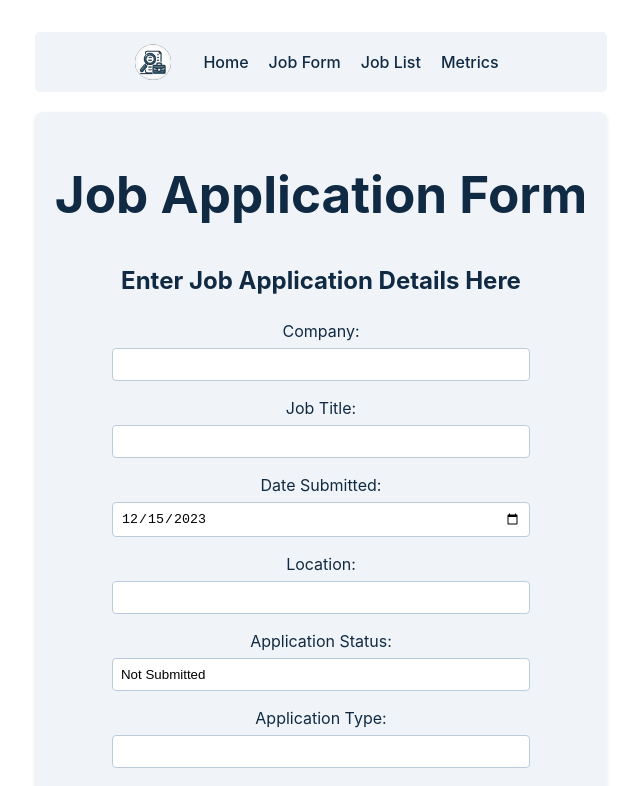
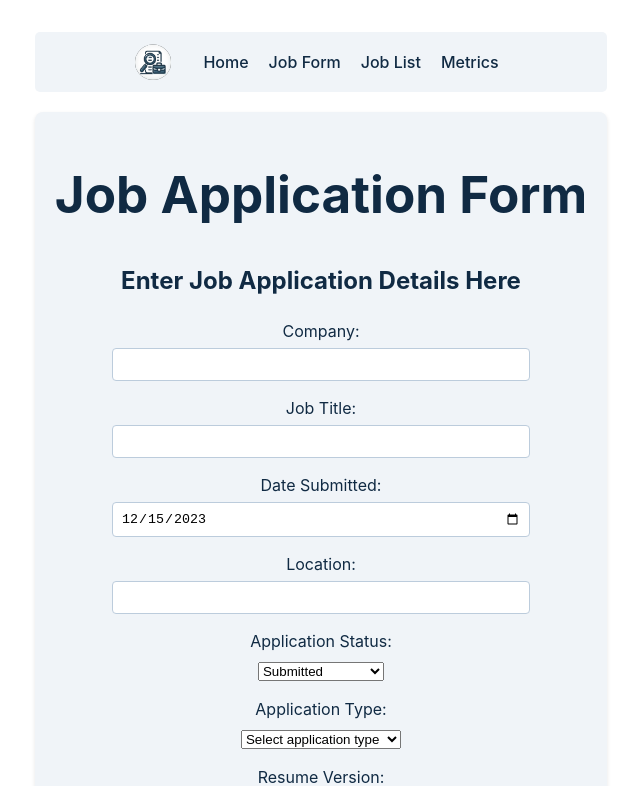
Before and after one commit to ElDuke717/job-application-tracker, a React (Vite) app: page /job-form in a window 1280 px wide. Shown: the top 786 px of the page, without its empty margins (319-959 px from the left). Built offline with nearby package versions, Linux system fonts and the light colour scheme.

Commit message:
add latest changes to bar graph, job form and metrics

```diff
--- a/src/components/BarGraph.tsx
+++ b/src/components/BarGraph.tsx
@@ -4,13 +4,31 @@ import { Bar } from "@visx/shape";
 import { scaleLinear, scaleBand } from "@visx/scale";
 import { AxisLeft, AxisBottom } from "@visx/axis";
 
-// Our data...
+type BarGraphProps = {
+    totalApplications: number;
+    totalEmails: number;
+    totalPhoneScreens: number;
+    totalInterviews: number;
+    totalRejections: number;
+    totalAcceptances: number;
+    totalOffers: number;
+};
+
+const BarGraph = ({
+    totalApplications,
+    totalEmails,
+    totalPhoneScreens,
+    totalInterviews,
+    totalRejections,
+    totalAcceptances,
+    totalOffers
+}: BarGraphProps) => {
     const data = [
-  { type: "Applications", value: 43 },
-  { type: "E-mail", value: 2 },
-  { type: "Phone Screens", value: 1 },
-  { type: "Interviews", value: 0 },
-  { type: "Rejections", value: 12 },
+        { type: "Applications", value: totalApplications },
+        { type: "E-mails", value: totalEmails },
+        { type: "Phone Screens", value: totalPhoneScreens },
+        { type: "Interviews", value: totalInterviews },
+        { type: "Rejections", value: totalRejections },
         { type: "Acceptances", value: 0 },
         { type: "Offers", value: 0 },
     ];
@@ -34,20 +52,17 @@ const yScale = scaleLinear({
 
     // Customize y-axis ticks to whole numbers
     const yAxisTicks = yScale.ticks().filter((tick) => Number.isInteger(tick));
-// To get the value for a specific type, e.g., 'Applications'
-// calcs to get rate of phone screens from applications
-const typeToFind = "Applications";
-const applicationValue = data.find((item) => item.type === typeToFind)?.value;
-const screens = Math.floor(applicationValue * 0.2);
 
-export default function BarGraph() {
     return (
         <div className='graph'>
-
             <svg width={width} height={height}>
                 <Group>
+
+
                     {data.map((d) => {
                         const barHeight = height - margin.bottom - yScale(d.value);
+                        console.log(data.map(d => d.value)); // This should be an array of numbers
+
                         return (
                             <Bar
                                 key={`bar-${d.type}`}
@@ -64,23 +79,23 @@ export default function BarGraph() {
                         scale={xScale}
                         top={height - margin.bottom}
                         tickLabelProps={() => ({
-              fontSize: 12, // Set your desired font size here
-              textAnchor: "middle", // Center the tick labels
+                            fontSize: 12,
+                            textAnchor: "middle",
                         })}
                     />
                 </Group>
             </svg>
-      <h3>
+            <h3 className="graph-info">
                 Target 20% conversion from application full CS style application to
                 phone screen.
             </h3>
-      <h3>
-        You could possibly get {screens} phone{" "}
-        {screens > 1 ? "screens" : "screen"} with your current rate of
+            <h3 className="graph-info">
+                You could possibly get {Math.floor(totalApplications * 0.2)} phone{" "}
+                {totalPhoneScreens > 1 ? "screens" : "screen"} with your current rate of
                 applications.
             </h3>
         </div>
     );
-}
+};
 
-export { BarGraph };
+export default BarGraph;
--- a/src/components/JobForm.tsx
+++ b/src/components/JobForm.tsx
@@ -7,7 +7,7 @@ const initialJobApplicationState: JobApplication = {
   company: "",
   jobTitle: "",
   location: "",
-  applicationStatus: "Not Submitted", // default status
+  applicationStatus: "Submitted", // default status
   applicationType: "",
   resume: "", // filename or other details
   coverLetter: "", // yes or no or other details
@@ -184,26 +184,38 @@ if (jobApplication.internalContactEmail) {
 {/* Application Status field */}
 <div>
     <label htmlFor="applicationStatus">Application Status:</label>
-  <input
-    type="text"
+    <select
         id="applicationStatus"
         name="applicationStatus"
         value={jobApplication.applicationStatus}
         onChange={handleInputChange}
-  />
+    >
+        <option value="Not Submitted">Not Submitted</option>
+        <option value="Submitted">Submitted</option>
+        <option value="Rejected">Rejected</option>
+        <option value="Phone Screen">Phone Screen</option>
+        <option value="Move to interview">Move to interview</option>
+    </select>
     {errors.applicationStatus && <div style={{ color: "red" }}>{errors.applicationStatus}</div>}
 </div>
 
 {/* Application Type field */}
 <div>
     <label htmlFor="applicationType">Application Type:</label>
-  <input
-    type="text"
+    <select
         id="applicationType"
         name="applicationType"
         value={jobApplication.applicationType}
         onChange={handleInputChange}
-  />
+    >
+        <option value="">Select application type</option>
+        <option value="Quick apply">Quick apply</option>
+        <option value="Traditional">Traditional</option>
+        <option value="Codesmith style">Codesmith style</option>
+        <option value="Workday application">Workday application</option>
+        <option value="Other company system">Other company system</option>
+        <option value="Other">Other</option>
+    </select>
     {errors.applicationType && <div style={{ color: "red" }}>{errors.applicationType}</div>}
 </div>
 
--- a/src/components/Metrics.tsx
+++ b/src/components/Metrics.tsx
@@ -14,23 +14,24 @@ const Metrics = () => {
     const fetchData = async () => {
       try {
         const response = await fetch('server/data/jobApplications.json');
-        console.log(response)
+
         const jobApplications = await response.json();
+        console.log('jobApplications', jobApplications);
 
         // Calculate metrics
         const totalApplications = jobApplications.length;
-        const totalRejections = jobApplications.filter(app => app.applicationStatus === 'Rejected').length;
-        const phoneScreens = jobApplications.filter(app => app.notesComments.toLowerCase().includes('phone')).length;
-        const emails = jobApplications.filter(app => app.notesComments.toLowerCase().includes('email')).length;
-        const interviews = jobApplications.filter(app => app.notesComments.toLowerCase().includes('interview')).length;
+        const totalRejections = jobApplications.filter(app => app.applicationStatus && app.applicationStatus.toLowerCase() === 'rejected').length;
+        const phoneScreens = jobApplications.filter(app => app.phoneScreen && app.phoneScreen.trim() !== '').length;
+        const emails = jobApplications.filter(app => app.notesComments && app.notesComments.toLowerCase().includes('email')).length;
+        const interviews = jobApplications.filter(app => app.notesComments && app.notesComments.toLowerCase().includes('interview')).length;
 
         // Set metrics state
         setMetrics({
             totalApplications,
             totalRejections,
             phoneScreens,
-            emails: 0,
-            interviews: 0
+            emails,
+            interviews
         });
 
       } catch (error) {
@@ -42,17 +43,28 @@ const Metrics = () => {
   }, []);
 
   return (
-    <div>
+    <>
+     <div className='metrics-container'>
       <h1>Metrics</h1>
-      <div>
+      <div className='metrics'>
         <p>Total Applications: {metrics.totalApplications}</p>
         <p>Total Rejections: {metrics.totalRejections}</p>
         <p>Phone Screens: {metrics.phoneScreens}</p>
         <p>Emails: {metrics.emails}</p>
         <p>Interviews: {metrics.interviews}</p>
       </div>
-      <BarGraph />
-    </div>
+      </div>
+      <BarGraph
+        totalApplications={metrics.totalApplications}
+        totalEmails={metrics.emails} // Assuming you have this metric
+        totalPhoneScreens={metrics.phoneScreens}
+        totalInterviews={metrics.interviews}
+        totalRejections={metrics.totalRejections}
+        totalAcceptances={metrics.totalAcceptances} // Assuming you have this metric
+        totalOffers={metrics.totalOffers} // Assuming you have this metric
+        />
+
+    </>
   );
 }
 
```
Lines whose indentation alone changed are shown as unchanged.
